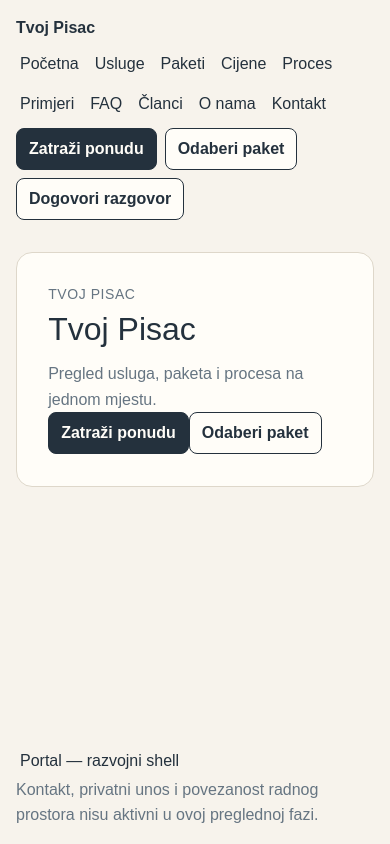
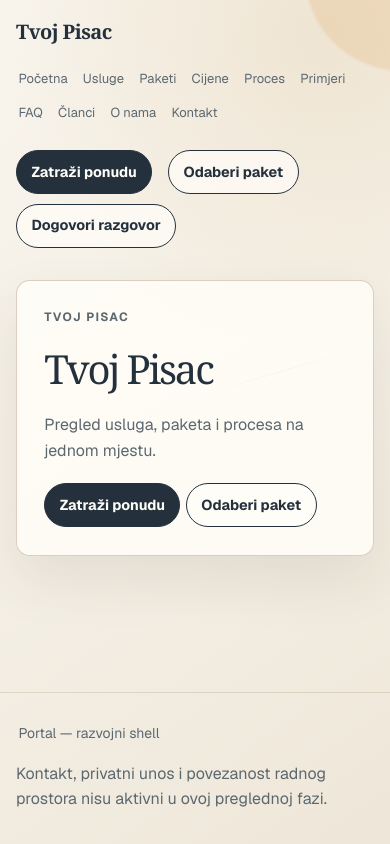
Before and after one commit to danielrisavi77-create/tvoj-pisac, a Next.js app: page / in a window 390 px wide. Built offline with nearby package versions, Linux system fonts and the light colour scheme.

Commit message:
feat: add responsive public visual baseline

```diff
--- a/src/app/(public)/layout.tsx
+++ b/src/app/(public)/layout.tsx
@@ -1,10 +1,12 @@
 import type { ReactNode } from "react";
+import { DecorativeScene } from "@/components/public/DecorativeScene";
 import { PublicFooter } from "@/components/public/PublicFooter";
 import { PublicHeader } from "@/components/public/PublicHeader";
 
 export default function PublicLayout({ children }: { children: ReactNode }) {
   return (
     <div className="public-layout">
+      <DecorativeScene />
       <PublicHeader />
       <main>{children}</main>
       <PublicFooter />
--- a/src/app/globals.css
+++ b/src/app/globals.css
@@ -1,8 +1,22 @@
 @import "tailwindcss";
 
 :root {
-  --background: #ffffff;
-  --foreground: #171717;
+  --background: #f4efe5;
+  --foreground: #24313d;
+  --tp-color-ink: #24313d;
+  --tp-color-muted: #5c6870;
+  --tp-color-paper: #f4efe5;
+  --tp-color-surface: #fffdf8;
+  --tp-color-surface-strong: #eee3d0;
+  --tp-color-line: #d8cdbb;
+  --tp-color-accent: #a94b38;
+  --tp-color-focus: #075e7a;
+  --tp-shadow: 0 1.5rem 3.5rem rgb(53 42 25 / 0.09);
+  --tp-space-1: 0.5rem;
+  --tp-space-2: 1rem;
+  --tp-space-3: 1.5rem;
+  --tp-space-4: 2rem;
+  --tp-radius-card: 1.125rem;
 }
 
 @theme inline {
@@ -12,47 +26,28 @@
   --font-mono: var(--font-geist-mono);
 }
 
-@media (prefers-color-scheme: dark) {
-  :root {
-    --background: #0a0a0a;
-    --foreground: #ededed;
-  }
+* { box-sizing: border-box; }
+
+html, body {
+  min-width: 320px;
+  overflow-x: hidden;
+  background: var(--tp-color-paper);
 }
 
 body {
-  background: var(--background);
-  color: var(--foreground);
-  font-family: Arial, Helvetica, sans-serif;
+  min-height: 100vh;
+  margin: 0;
+  color: var(--tp-color-ink);
+  font-family: var(--font-geist-sans), Arial, Helvetica, sans-serif;
+  line-height: 1.6;
 }
 
-:root {
-  --tp-color-ink: #24313d;
-  --tp-color-muted: #667582;
-  --tp-color-paper: #f7f3ec;
-  --tp-color-surface: #fffdf8;
-  --tp-color-line: #ded7ca;
-  --tp-space-1: 0.5rem;
-  --tp-space-2: 1rem;
-  --tp-space-3: 1.5rem;
-  --tp-space-4: 2rem;
-  --tp-radius-card: 1rem;
-}
+a { color: inherit; overflow-wrap: anywhere; }
 
-* {
-  box-sizing: border-box;
-}
-
-body {
-  min-width: 320px;
-  min-height: 100vh;
-  margin: 0;
-  background: var(--tp-color-paper);
-  color: var(--tp-color-ink);
-  font-family: Arial, Helvetica, sans-serif;
-}
-
-a {
-  color: inherit;
+a:focus-visible, summary:focus-visible {
+  outline: 3px solid var(--tp-color-focus);
+  outline-offset: 4px;
+  border-radius: 0.25rem;
 }
 
 .app-shell {
@@ -73,16 +68,13 @@ a {
   padding: var(--tp-space-1) 0;
 }
 
-.app-header__brand {
+.app-header__brand { font-weight: 700; text-decoration: none; }
+
+.app-header__surface, .eyebrow {
+  color: var(--tp-color-muted);
+  font-size: 0.75rem;
   font-weight: 700;
-  text-decoration: none;
-}
-
-.app-header__surface,
-.eyebrow {
-  color: var(--tp-color-muted);
-  font-size: 0.875rem;
-  letter-spacing: 0.04em;
+  letter-spacing: 0.12em;
   text-transform: uppercase;
 }
 
@@ -106,108 +98,315 @@ a {
   max-width: 42rem;
   color: var(--tp-color-muted);
   font-size: 1.125rem;
-  line-height: 1.6;
 }
 
 .public-layout {
+  position: relative;
+  isolation: isolate;
   display: flex;
   min-height: 100vh;
   flex-direction: column;
+  overflow: hidden;
+  background:
+    radial-gradient(circle at 84% 4%, rgb(238 227 208 / 0.9), transparent 20rem),
+    linear-gradient(145deg, #f8f4ec 0%, var(--tp-color-paper) 55%, #eee6d8 100%);
 }
 
-.public-header,
-.public-footer,
-.public-layout > main {
-  width: min(100%, 72rem);
+.public-header, .public-footer, .public-layout > main {
+  position: relative;
+  z-index: 1;
+  width: min(100%, 76rem);
   margin: 0 auto;
-  padding: var(--tp-space-2);
-}
-
-.public-header,
-.public-header__nav,
-.public-header__actions,
-.public-footer__nav {
-  display: flex;
-  align-items: center;
-  gap: var(--tp-space-1);
+  padding-inline: clamp(1rem, 4vw, 2rem);
 }
 
 .public-header {
-  flex-wrap: wrap;
-  justify-content: space-between;
+  display: grid;
+  grid-template-columns: auto minmax(0, 1fr) auto;
+  align-items: center;
+  gap: var(--tp-space-2);
+  padding-block: clamp(1rem, 3vw, 1.75rem);
 }
 
 .public-header__brand {
+  color: var(--tp-color-ink);
+  font-family: Georgia, "Times New Roman", serif;
+  font-size: clamp(1.25rem, 2vw, 1.55rem);
   font-weight: 700;
+  letter-spacing: -0.03em;
   text-decoration: none;
 }
 
-.public-header__nav,
-.public-header__actions,
-.public-footer__nav {
-  flex-wrap: wrap;
+.public-header__nav, .public-header__actions, .public-footer__nav {
+  display: flex;
+  align-items: center;
+  gap: 0.25rem 0.65rem;
 }
 
-.public-header__nav a,
-.public-footer__nav a {
-  padding: 0.25rem;
+.public-header__nav { justify-content: center; flex-wrap: wrap; }
+.public-header__actions, .public-footer__nav { flex-wrap: wrap; }
+
+.public-header__nav a, .public-footer__nav a {
+  padding: 0.3rem 0.15rem;
+  color: var(--tp-color-muted);
+  font-size: 0.875rem;
+  text-decoration-color: transparent;
+  text-underline-offset: 0.25rem;
+}
+
+.public-header__nav a:hover, .public-footer__nav a:hover, .public-page-shell a:not(.public-cta):hover {
+  color: var(--tp-color-accent);
+  text-decoration-color: currentcolor;
 }
 
 .public-layout > main {
   flex: 1;
+  min-width: 0;
+  padding-block: clamp(1rem, 4vw, 3rem) clamp(2rem, 6vw, 5rem);
 }
 
 .public-page-shell {
-  padding: clamp(var(--tp-space-3), 8vw, 5rem);
-  border: 1px solid var(--tp-color-line);
+  min-width: 0;
+  padding: clamp(1.5rem, 7vw, 5rem);
+  border: 1px solid rgb(216 205 187 / 0.95);
   border-radius: var(--tp-radius-card);
-  background: var(--tp-color-surface);
+  background: rgb(255 253 248 / 0.88);
+  box-shadow: var(--tp-shadow);
+}
+
+.public-page-shell h1, .public-page-shell h2, .public-page-shell h3 {
+  color: var(--tp-color-ink);
+  font-family: Georgia, "Times New Roman", serif;
+  line-height: 1.12;
+  text-wrap: balance;
 }
 
 .public-page-shell h1 {
-  max-width: 36rem;
-  margin: var(--tp-space-1) 0 var(--tp-space-2);
-  font-size: clamp(2rem, 7vw, 4.5rem);
-  line-height: 1;
+  max-width: 13ch;
+  margin: 0.3rem 0 var(--tp-space-2);
+  font-size: clamp(2.5rem, 7vw, 5.25rem);
+  letter-spacing: -0.055em;
 }
 
-.public-page-shell__intro,
-.public-footer p {
-  max-width: 42rem;
+.public-page-shell h2 { margin: 0; font-size: clamp(1.45rem, 3vw, 2.3rem); }
+.public-page-shell h3 { margin: 0; font-size: 1.2rem; }
+
+.public-page-shell__intro, .public-footer p {
+  max-width: 64ch;
+  margin: 0;
   color: var(--tp-color-muted);
-  line-height: 1.6;
+  font-size: clamp(1rem, 2vw, 1.15rem);
+}
+
+.public-page-shell > :not(:first-child) { margin-top: clamp(1.25rem, 4vw, 2.5rem); }
+
+.public-page-shell section, .public-page-shell > ul, .public-page-shell > ol {
+  display: grid;
+  gap: 1rem;
+  max-width: 70ch;
+  padding: 0;
+  list-style-position: inside;
+}
+
+.public-page-shell li {
+  min-width: 0;
+  padding: 1.1rem 0;
+  border-top: 1px solid var(--tp-color-line);
+}
+
+.public-page-shell li p, .public-page-shell td p {
+  max-width: 66ch;
+  margin: 0.7rem 0 0;
+}
+
+.public-page-shell section > p { max-width: 66ch; }
+
+.public-page-shell section > ul, .public-page-shell section > ol {
+  display: grid;
+  gap: 1rem;
+  padding: 0;
+  list-style: none;
+}
+
+.public-page-shell section > ul li, .public-page-shell section > ol li {
+  padding: 1.25rem;
+  border: 1px solid var(--tp-color-line);
+  border-radius: 0.8rem;
+  background: rgb(255 253 248 / 0.72);
+}
+
+.public-package-card {
+  display: grid;
+  gap: 0.65rem;
+  padding: clamp(1.25rem, 4vw, 2rem);
+  border: 1px solid var(--tp-color-line);
+  border-radius: 0.9rem;
+  background: linear-gradient(145deg, var(--tp-color-surface), #faf5eb);
+  box-shadow: 0 0.75rem 1.8rem rgb(53 42 25 / 0.05);
+}
+
+.public-package-card__price {
+  margin: 0;
+  color: var(--tp-color-accent);
+  font-family: Georgia, "Times New Roman", serif;
+  font-size: clamp(1.75rem, 4vw, 2.4rem);
+  font-weight: 700;
+}
+
+.public-package-card a, .public-page-shell a:not(.public-cta) {
+  color: var(--tp-color-focus);
+  font-weight: 700;
+  text-decoration-thickness: 0.08em;
+  text-underline-offset: 0.18em;
 }
 
 .public-cta {
-  display: inline-block;
-  padding: 0.5rem 0.75rem;
+  display: inline-flex;
+  align-items: center;
+  justify-content: center;
+  min-height: 2.75rem;
+  margin: 0.35rem 0.35rem 0 0;
+  padding: 0.65rem 0.9rem;
   border: 1px solid var(--tp-color-ink);
-  border-radius: 0.5rem;
+  border-radius: 999px;
+  font-size: 0.9rem;
   font-weight: 700;
+  line-height: 1.2;
+  text-align: center;
   text-decoration: none;
 }
 
-.public-cta--primary {
-  background: var(--tp-color-ink);
-  color: var(--tp-color-surface);
+.public-cta--primary { background: var(--tp-color-ink); color: var(--tp-color-surface); }
+.public-cta--secondary { background: rgb(255 253 248 / 0.72); color: var(--tp-color-ink); }
+
+.public-cta:hover {
+  transform: translateY(-1px);
+  box-shadow: 0 0.4rem 0.9rem rgb(36 49 61 / 0.12);
 }
 
-.public-cta--secondary {
-  background: var(--tp-color-surface);
+.public-page-shell table {
+  display: block;
+  width: 100%;
+  max-width: 100%;
+  overflow-x: auto;
+  border-spacing: 0;
+  border-collapse: collapse;
 }
 
-a:focus-visible {
-  outline: 3px solid #1d70a2;
-  outline-offset: 3px;
+.public-page-shell caption {
+  padding-bottom: 1rem;
+  color: var(--tp-color-muted);
+  font-size: 0.9rem;
+  text-align: left;
+}
+
+.public-page-shell th, .public-page-shell td {
+  min-width: 9rem;
+  padding: 1rem;
+  border-bottom: 1px solid var(--tp-color-line);
+  vertical-align: top;
+  overflow-wrap: anywhere;
+  text-align: left;
+}
+
+.public-page-shell thead { background: var(--tp-color-surface-strong); }
+
+.public-page-shell details {
+  padding: 1rem 0;
+  border-top: 1px solid var(--tp-color-line);
+}
+
+.public-page-shell summary {
+  cursor: pointer;
+  color: var(--tp-color-ink);
+  font-family: Georgia, "Times New Roman", serif;
+  font-weight: 700;
+}
+
+.public-footer {
+  display: grid;
+  gap: 0.75rem;
+  padding-block: 1.5rem 2rem;
+  border-top: 1px solid rgb(216 205 187 / 0.8);
+}
+
+.decorative-scene {
+  position: absolute;
+  z-index: 0;
+  inset: 0;
+  overflow: hidden;
+  pointer-events: none;
+}
+
+.decorative-scene__orb, .decorative-scene__line {
+  position: absolute;
+  display: block;
+  pointer-events: none;
+}
+
+.decorative-scene__orb {
+  width: clamp(12rem, 26vw, 25rem);
+  aspect-ratio: 1;
+  border-radius: 50%;
+  filter: blur(1px);
+}
+
+.decorative-scene__orb--sun {
+  top: -8rem;
+  right: -7rem;
+  background: rgb(223 169 96 / 0.23);
+  animation: public-float 16s ease-in-out infinite alternate;
+}
+
+.decorative-scene__orb--ink {
+  bottom: 9rem;
+  left: -15rem;
+  background: rgb(7 94 122 / 0.1);
+  animation: public-float 20s ease-in-out infinite alternate-reverse;
+}
+
+.decorative-scene__line {
+  top: 23rem;
+  right: 8%;
+  width: min(38vw, 31rem);
+  height: 1px;
+  background: linear-gradient(90deg, transparent, rgb(169 75 56 / 0.5), transparent);
+  transform: rotate(-18deg);
+  animation: public-drift 18s ease-in-out infinite alternate;
+}
+
+@keyframes public-float {
+  to { transform: translate3d(-1rem, 1.5rem, 0) scale(1.04); }
+}
+
+@keyframes public-drift {
+  to { transform: translate3d(-1.5rem, 1rem, 0) rotate(-12deg); }
+}
+
+@media (max-width: 70rem) {
+  .public-header { grid-template-columns: auto 1fr; }
+  .public-header__nav { justify-content: flex-end; }
+  .public-header__actions { grid-column: 1 / -1; }
+}
+
+@media (max-width: 34rem) {
+  .public-header { display: flex; align-items: flex-start; flex-direction: column; }
+  .public-header__nav, .public-header__actions { width: 100%; justify-content: flex-start; }
+  .public-header__nav a { font-size: 0.8125rem; }
+  .public-page-shell { border-radius: 0.85rem; }
+  .public-page-shell th, .public-page-shell td { min-width: 7rem; padding: 0.75rem; }
 }
 
 @media (prefers-reduced-motion: reduce) {
-  *,
-  *::before,
-  *::after {
+  *, *::before, *::after {
     animation-duration: 0.01ms !important;
     animation-iteration-count: 1 !important;
+    scroll-behavior: auto !important;
     transition-duration: 0.01ms !important;
-    scroll-behavior: auto !important;
+  }
+
+  .decorative-scene__orb, .decorative-scene__line, .public-cta:hover {
+    animation: none !important;
+    transform: none !important;
   }
 }
--- a/src/app/layout.tsx
+++ b/src/app/layout.tsx
@@ -15,7 +15,7 @@ const geistMono = Geist_Mono({
 
 export const metadata: Metadata = {
   title: "Tvoj Pisac",
-  description: "Foundation aplikacije Tvoj Pisac",
+  description: "Pregledna hrvatska prezentacija usluge Tvoj Pisac u razvojnoj fazi.",
 };
 
 export default function RootLayout({ children }: Readonly<{ children: ReactNode }>) {
--- /dev/null
+++ b/src/components/public/DecorativeScene.tsx
@@ -0,0 +1,11 @@
+import type { JSX } from "react";
+
+export function DecorativeScene(): JSX.Element {
+  return (
+    <div aria-hidden="true" className="decorative-scene">
+      <span aria-hidden="true" className="decorative-scene__orb decorative-scene__orb--sun" />
+      <span aria-hidden="true" className="decorative-scene__orb decorative-scene__orb--ink" />
+      <span aria-hidden="true" className="decorative-scene__line" />
+    </div>
+  );
+}
```
Also changed, not shown: 1 other file (tests, documents, lock files or other folders).
